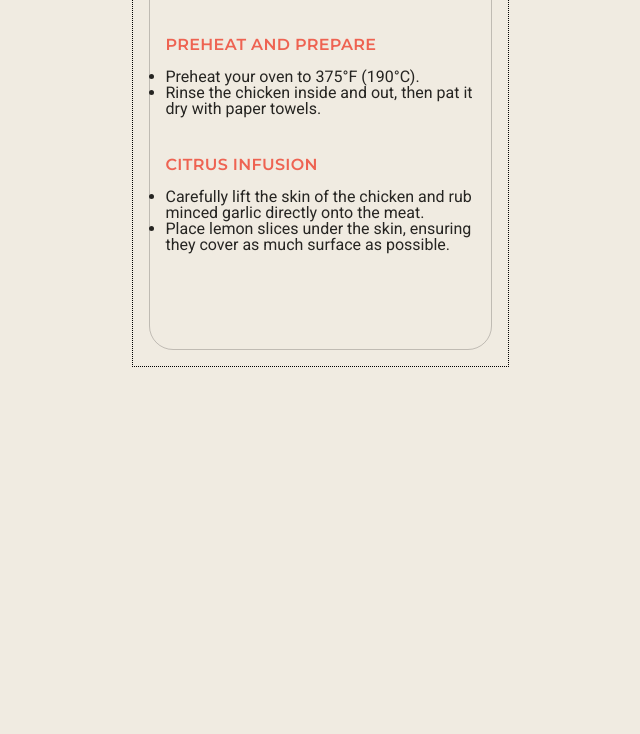
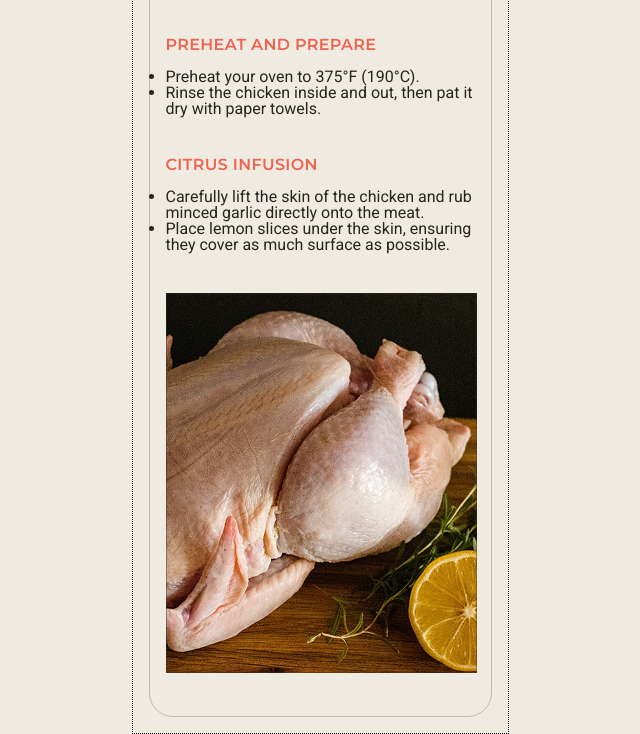
Before and after one commit to cnvdya/hungry-panda-cookbook, a plain HTML site: page recipe.html in a window 1280 px wide. Shown: the part 2984-3718 px from the top of the page, without its empty margins (320-960 px from the left). Before the commit the page ends 3351 px from the top, so only its background shows below. Drawn offline with Linux system fonts and the light colour scheme.

Commit message:
progress

```diff
--- a/recipe.html
+++ b/recipe.html
@@ -137,7 +137,7 @@
                 <li>Carefully lift the skin of the chicken and rub minced garlic directly onto the meat.</li>
                 <li>Place lemon slices under the skin, ensuring they cover as much surface as possible.</li>
             </ul>
-            <img src="" alt="">
+            <img src="img/recipe-img-2.png" alt="a raw chicken">
         </section>
 
     </main>
```
Also changed, not shown: img/recipe-img-2.png (added).
